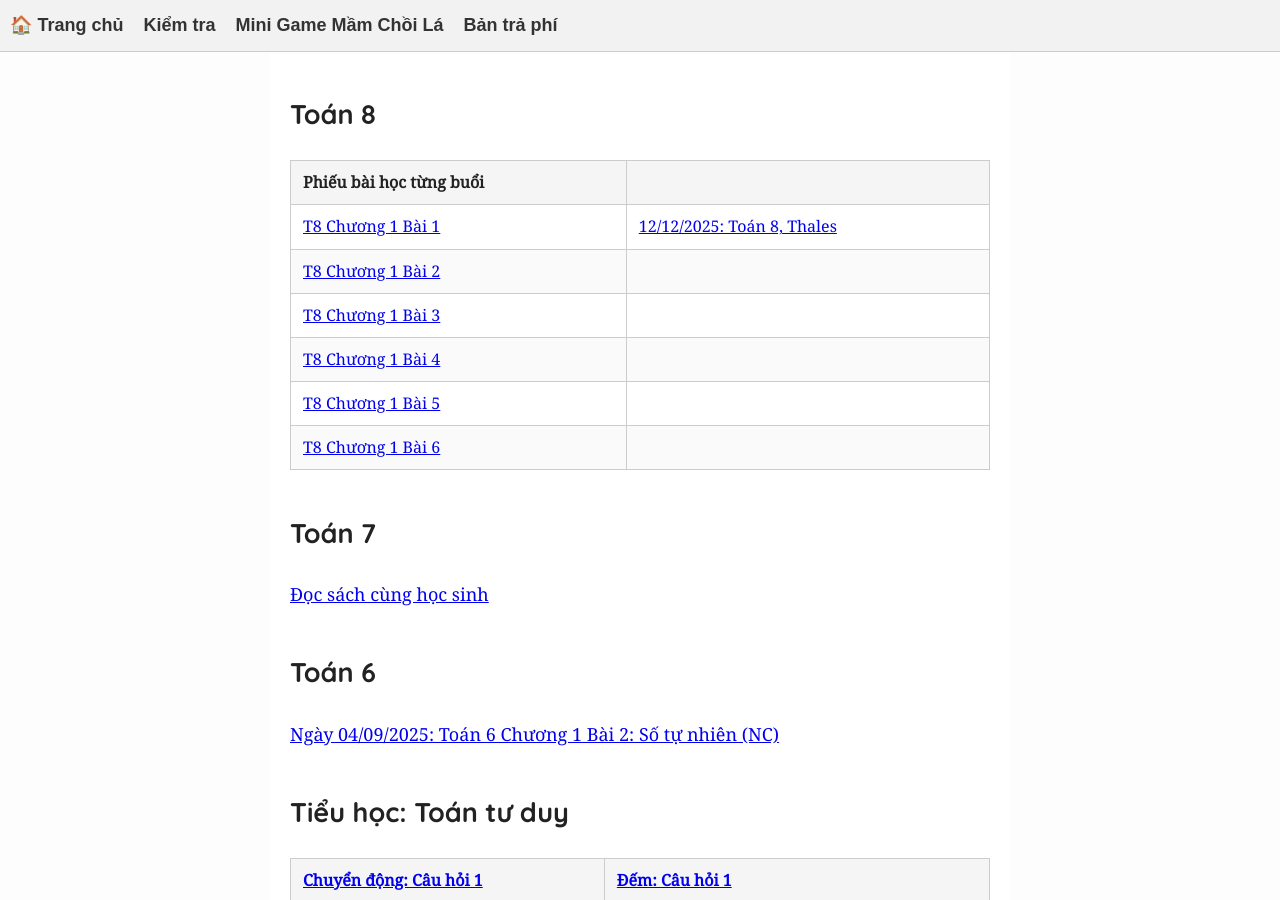
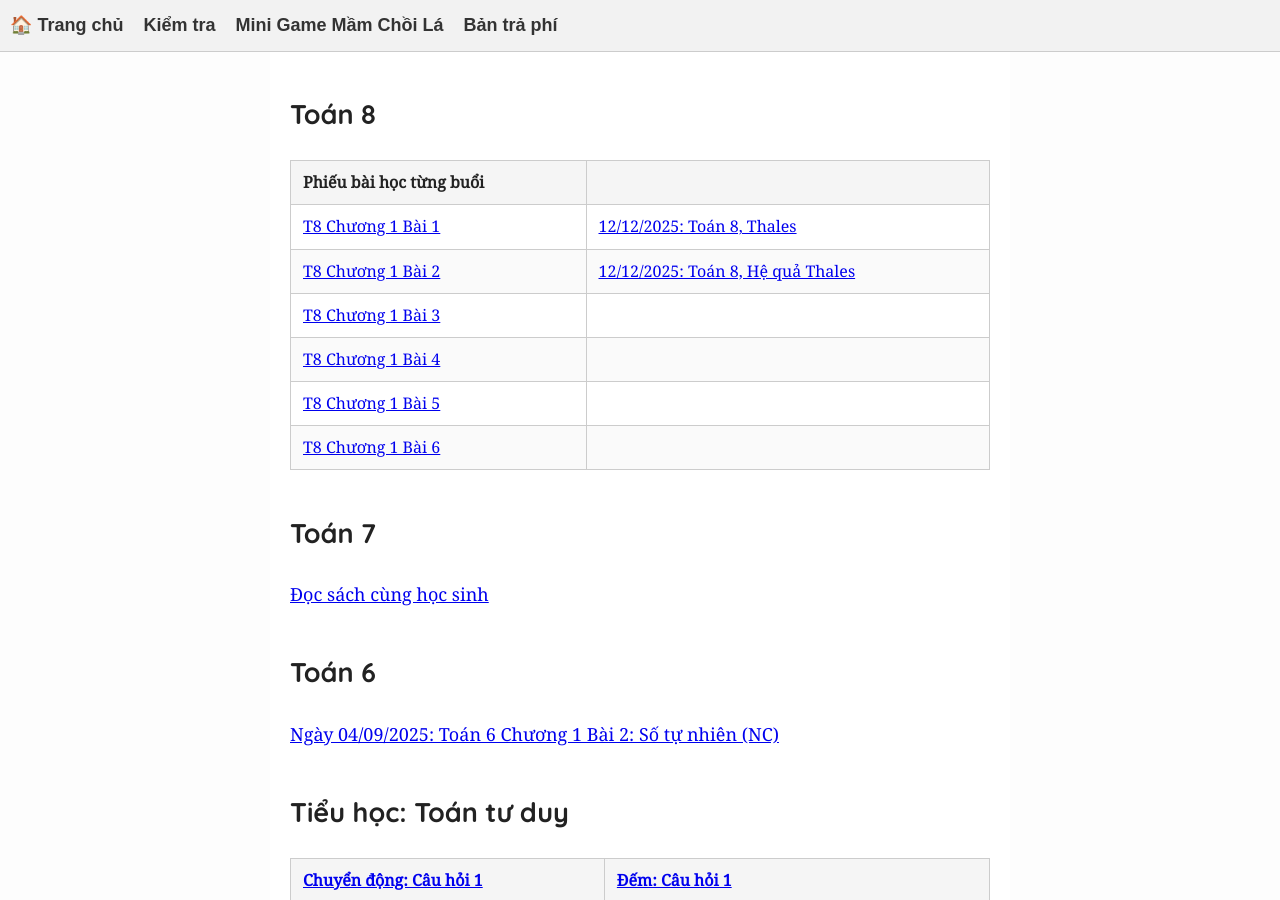
Before and after one commit to NguyenMuoiVN1988/publicstudyrepo, a Jekyll site: the page built from index.md, in a window 1280 px wide and 900 px high, scrolled down 2567 px. Built offline with Jekyll 4.4.1, drawn with Linux system fonts in a browser that asks for light colours.

Commit message:
thalesdaoinindex

```diff
--- a/index.md
+++ b/index.md
@@ -80,7 +80,7 @@ title: "Public Study"
 |Phiếu bài học từng buổi| |
 |---|---|
 | [T8 Chương 1 Bài 1](T8/T8C1B1.html)| [12/12/2025: Toán 8, Thales](T8/thalettheorem.html) |
-| [T8 Chương 1 Bài 2](T8/T8C1B2.html)| |
+| [T8 Chương 1 Bài 2](T8/T8C1B2.html)| [12/12/2025: Toán 8, Hệ quả Thales](T8/thalesdao.html) |
 | [T8 Chương 1 Bài 3](T8/T8C1B3.html)| |
 | [T8 Chương 1 Bài 4](T8/T8C1B4.html)| |
 | [T8 Chương 1 Bài 5](T8/T8C1B5.html)| |
```
